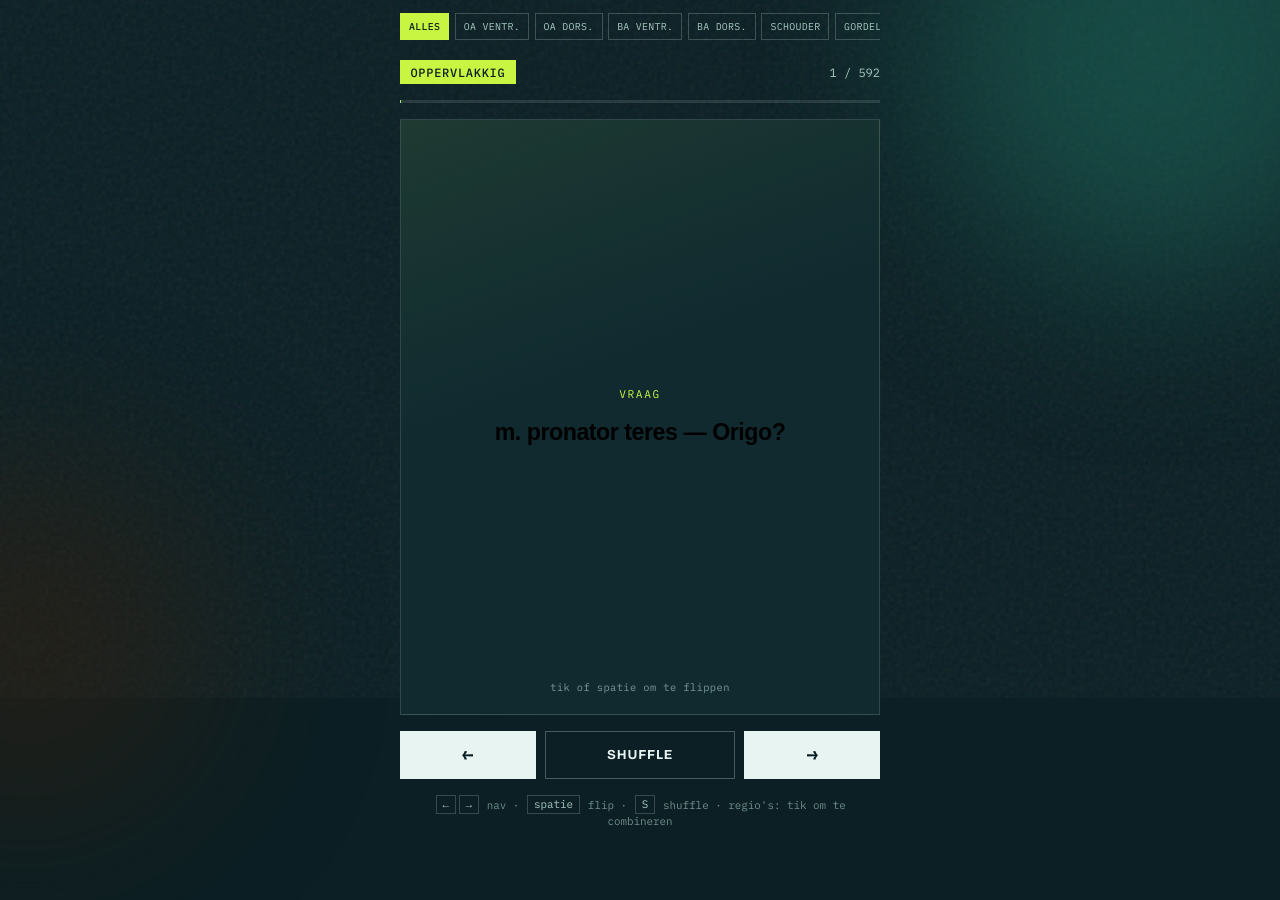
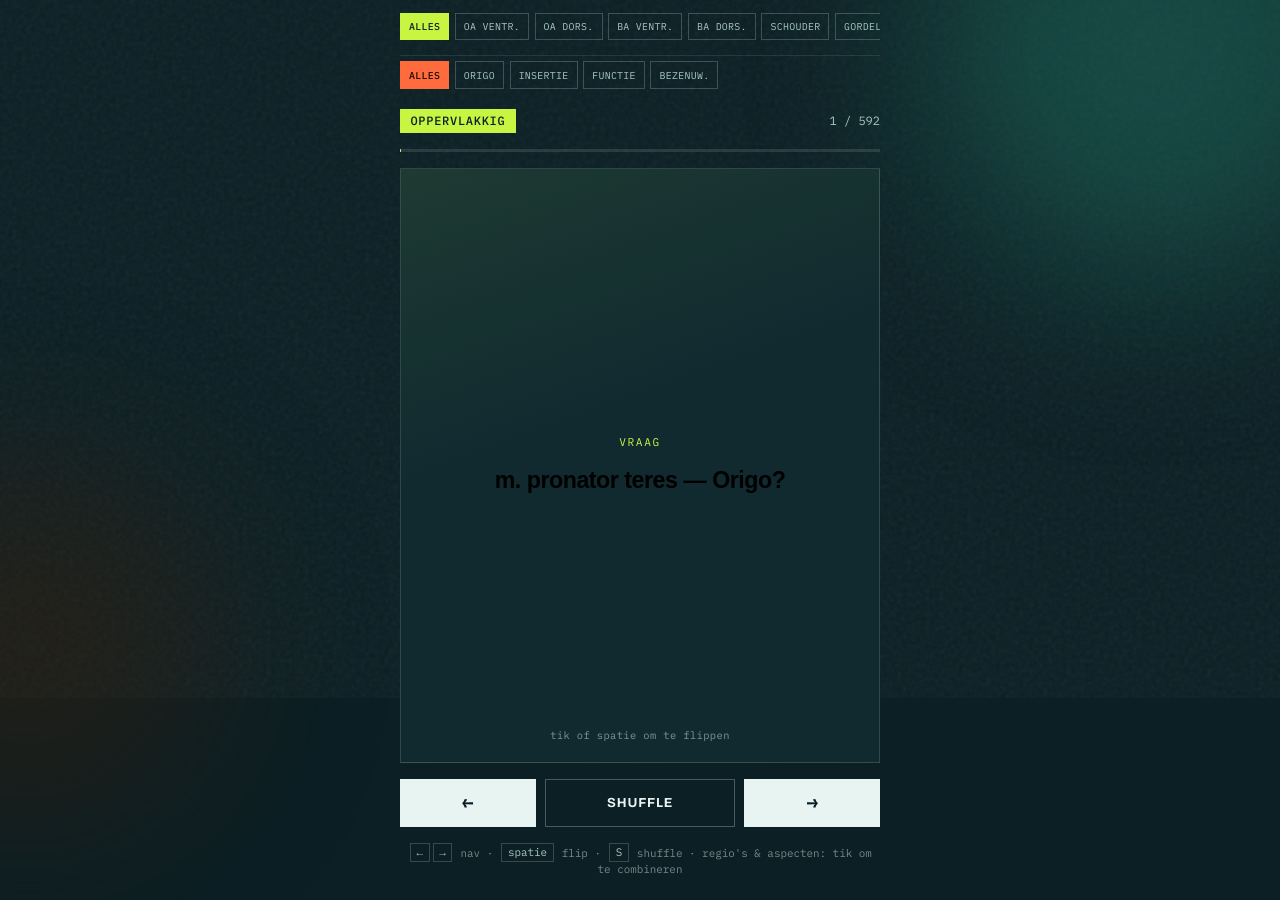
Before and after one commit to AlexanderPaulStevens/AnatomyFlashcards, a plain HTML site: page flashcards/index.html in a window 1280 px wide. Shown: the part 102-1002 px from the top of the page. Before the commit the page ends 954 px from the top, so only its background shows below. Drawn offline with nearby package versions, Linux system fonts and the light colour scheme.

Commit message:
filter on aspects

```diff
--- a/flashcards/app.js
+++ b/flashcards/app.js
@@ -1,12 +1,15 @@
 (() => {
-  /** Empty set = alle regio's */
+  /** Empty set = alle regio's / alle aspecten */
   let selected = new Set();
+  let selectedKinds = new Set();
   let cards = window.getDeck("all");
   let i = 0;
   let flipped = false;
 
   const regionTopics = () =>
     (window.TOPICS || []).filter((t) => t.id !== "all");
+
+  const kindOptions = () => window.KINDS || [];
 
   const el = {
     card: document.getElementById("card"),
@@ -20,17 +23,22 @@
     next: document.getElementById("next"),
     shuffle: document.getElementById("shuffle"),
     topics: document.getElementById("topics"),
+    kinds: document.getElementById("kinds"),
     subtitle: document.getElementById("subtitle"),
   };
 
   const accentKinds = new Set(["diep", "zenuw→spier", "O→spier", "I→spier"]);
 
-  function isAll() {
+  function isAllRegions() {
     return selected.size === 0;
   }
 
-  function subtitleText() {
-    if (isAll()) return "Alle regio's";
+  function isAllKinds() {
+    return selectedKinds.size === 0;
+  }
+
+  function regionSubtitle() {
+    if (isAllRegions()) return "Alle regio's";
     const labels = regionTopics()
       .filter((t) => selected.has(t.id))
       .map((t) => t.short);
@@ -38,54 +46,123 @@
     return `${labels.length} regio's`;
   }
 
-  function deckArg() {
-    return isAll() ? "all" : [...selected];
+  function kindSubtitle() {
+    if (isAllKinds()) return null;
+    const labels = kindOptions()
+      .filter((k) => selectedKinds.has(k.id))
+      .map((k) => k.short);
+    if (labels.length <= 2) return labels.join(" + ");
+    return `${labels.length} aspecten`;
+  }
+
+  function subtitleText() {
+    const kindPart = kindSubtitle();
+    return kindPart ? `${regionSubtitle()} · ${kindPart}` : regionSubtitle();
+  }
+
+  function deckTopicsArg() {
+    return isAllRegions() ? "all" : [...selected];
+  }
+
+  function deckKindsArg() {
+    return isAllKinds() ? "all" : [...selectedKinds];
   }
 
   function rebuildDeck() {
-    cards = window.getDeck(deckArg());
+    cards = window.getDeck(deckTopicsArg(), deckKindsArg());
     i = 0;
     el.subtitle.textContent = subtitleText();
     buildTopicBar();
+    buildKindBar();
     render(true);
+  }
+
+  function makeChip(opts) {
+    const btn = document.createElement("button");
+    btn.type = "button";
+    btn.className = "topic" + (opts.active ? " active" : "");
+    btn.textContent = opts.label;
+    btn.title = opts.title;
+    btn.setAttribute("aria-pressed", opts.active ? "true" : "false");
+    btn.addEventListener("click", opts.onClick);
+    return btn;
   }
 
   function buildTopicBar() {
     el.topics.innerHTML = "";
 
-    const allBtn = document.createElement("button");
-    allBtn.type = "button";
-    allBtn.className = "topic" + (isAll() ? " active" : "");
-    allBtn.textContent = "Alles";
-    allBtn.title = "Alle regio's";
-    allBtn.setAttribute("aria-pressed", isAll() ? "true" : "false");
-    allBtn.addEventListener("click", () => {
-      selected = new Set();
-      rebuildDeck();
-    });
-    el.topics.appendChild(allBtn);
+    el.topics.appendChild(
+      makeChip({
+        label: "Alles",
+        title: "Alle regio's",
+        active: isAllRegions(),
+        onClick: () => {
+          selected = new Set();
+          rebuildDeck();
+        },
+      })
+    );
 
     for (const t of regionTopics()) {
       const on = selected.has(t.id);
-      const btn = document.createElement("button");
-      btn.type = "button";
-      btn.className = "topic" + (on ? " active" : "");
-      btn.textContent = t.short;
-      btn.title = `${t.label} (meerdere selecteerbaar)`;
-      btn.setAttribute("aria-pressed", on ? "true" : "false");
-      btn.addEventListener("click", () => toggleTopic(t.id));
-      el.topics.appendChild(btn);
+      el.topics.appendChild(
+        makeChip({
+          label: t.short,
+          title: `${t.label} (meerdere selecteerbaar)`,
+          active: on,
+          onClick: () => toggleTopic(t.id),
+        })
+      );
+    }
+  }
+
+  function buildKindBar() {
+    if (!el.kinds) return;
+    el.kinds.innerHTML = "";
+
+    el.kinds.appendChild(
+      makeChip({
+        label: "Alles",
+        title: "Alle aspecten (origo, insertie, functie, bezenuwing)",
+        active: isAllKinds(),
+        onClick: () => {
+          selectedKinds = new Set();
+          rebuildDeck();
+        },
+      })
+    );
+
+    for (const k of kindOptions()) {
+      const on = selectedKinds.has(k.id);
+      el.kinds.appendChild(
+        makeChip({
+          label: k.short,
+          title: `${k.label} (meerdere selecteerbaar)`,
+          active: on,
+          onClick: () => toggleKind(k.id),
+        })
+      );
     }
   }
 
   function toggleTopic(id) {
-    if (isAll()) {
+    if (isAllRegions()) {
       selected = new Set([id]);
     } else if (selected.has(id)) {
       selected.delete(id);
-      // geen selectie → terug naar alles
     } else {
       selected.add(id);
+    }
+    rebuildDeck();
+  }
+
+  function toggleKind(id) {
+    if (isAllKinds()) {
+      selectedKinds = new Set([id]);
+    } else if (selectedKinds.has(id)) {
+      selectedKinds.delete(id);
+    } else {
+      selectedKinds.add(id);
     }
     rebuildDeck();
   }
@@ -173,7 +250,11 @@
   });
 
   el.topics.setAttribute("aria-label", "Regio's (meerdere selecteerbaar)");
+  if (el.kinds) {
+    el.kinds.setAttribute("aria-label", "Leeraspecten (meerdere selecteerbaar)");
+  }
   buildTopicBar();
+  buildKindBar();
   el.subtitle.textContent = subtitleText();
   render();
 })();
--- a/flashcards/deck.js
+++ b/flashcards/deck.js
@@ -85,14 +85,44 @@
     return cards;
   }
 
-  window.getDeck = function getDeck(topics) {
+  /** Card-kind filters: empty / "all" → alle aspecten. */
+  const KIND_GROUPS = {
+    O: new Set(["O", "Orev"]),
+    I: new Set(["I", "Irev"]),
+    F: new Set(["F"]),
+    N: new Set(["N", "Nrev"]),
+  };
+
+  window.KINDS = [
+    { id: "O", label: "Origo", short: "Origo" },
+    { id: "I", label: "Insertie", short: "Insertie" },
+    { id: "F", label: "Functie", short: "Functie" },
+    { id: "N", label: "Bezenuwing", short: "Bezenuw." },
+  ];
+
+  function resolveKinds(kinds) {
+    if (!kinds || kinds === "all") return null;
+    const list = Array.isArray(kinds) ? kinds : [kinds];
+    const ids = list.filter((id) => KIND_GROUPS[id]);
+    return ids.length ? ids : null;
+  }
+
+  function cardMatchesKinds(card, kindIds) {
+    if (!kindIds) return true;
+    if (card.kind === "extra") return false;
+    return kindIds.some((id) => KIND_GROUPS[id].has(card.kind));
+  }
+
+  window.getDeck = function getDeck(topics, kinds) {
     const all = window.MUSCLES || [];
     const selected = resolveTopics(topics);
     const muscles = selected
       ? all.filter((m) => selected.includes(m.topic))
       : all;
     const key = selected ? selected.slice().sort().join("+") : "all";
-    return buildCards(muscles, key);
+    const cards = buildCards(muscles, key);
+    const kindIds = resolveKinds(kinds);
+    return kindIds ? cards.filter((c) => cardMatchesKinds(c, kindIds)) : cards;
   };
 
   window.DECK = window.getDeck("all");
--- a/flashcards/index.html
+++ b/flashcards/index.html
@@ -21,6 +21,7 @@
     </header>
 
     <div class="topics" id="topics" aria-label="Regio's (tik om te combineren)"></div>
+    <div class="topics kinds" id="kinds" aria-label="Leeraspecten (tik om te combineren)"></div>
 
     <div class="meta">
       <span class="pill" id="tag">O</span>
@@ -52,7 +53,7 @@
     </div>
 
     <p class="keys">
-      <kbd>←</kbd><kbd>→</kbd> nav · <kbd>spatie</kbd> flip · <kbd>S</kbd> shuffle · regio's: tik om te combineren
+      <kbd>←</kbd><kbd>→</kbd> nav · <kbd>spatie</kbd> flip · <kbd>S</kbd> shuffle · regio's &amp; aspecten: tik om te combineren
     </p>
   </main>
 
--- a/flashcards/styles.css
+++ b/flashcards/styles.css
@@ -130,6 +130,18 @@ body {
   padding-bottom: 0.25rem;
   scrollbar-width: thin;
   -webkit-overflow-scrolling: touch;
+}
+
+.topics.kinds {
+  margin-top: -0.35rem;
+  padding-top: 0.35rem;
+  border-top: 1px solid rgba(232, 244, 241, 0.1);
+}
+
+.topics.kinds .topic.active {
+  background: var(--ember);
+  border-color: var(--ember);
+  color: #1a0a04;
 }
 
 .topic {
```
